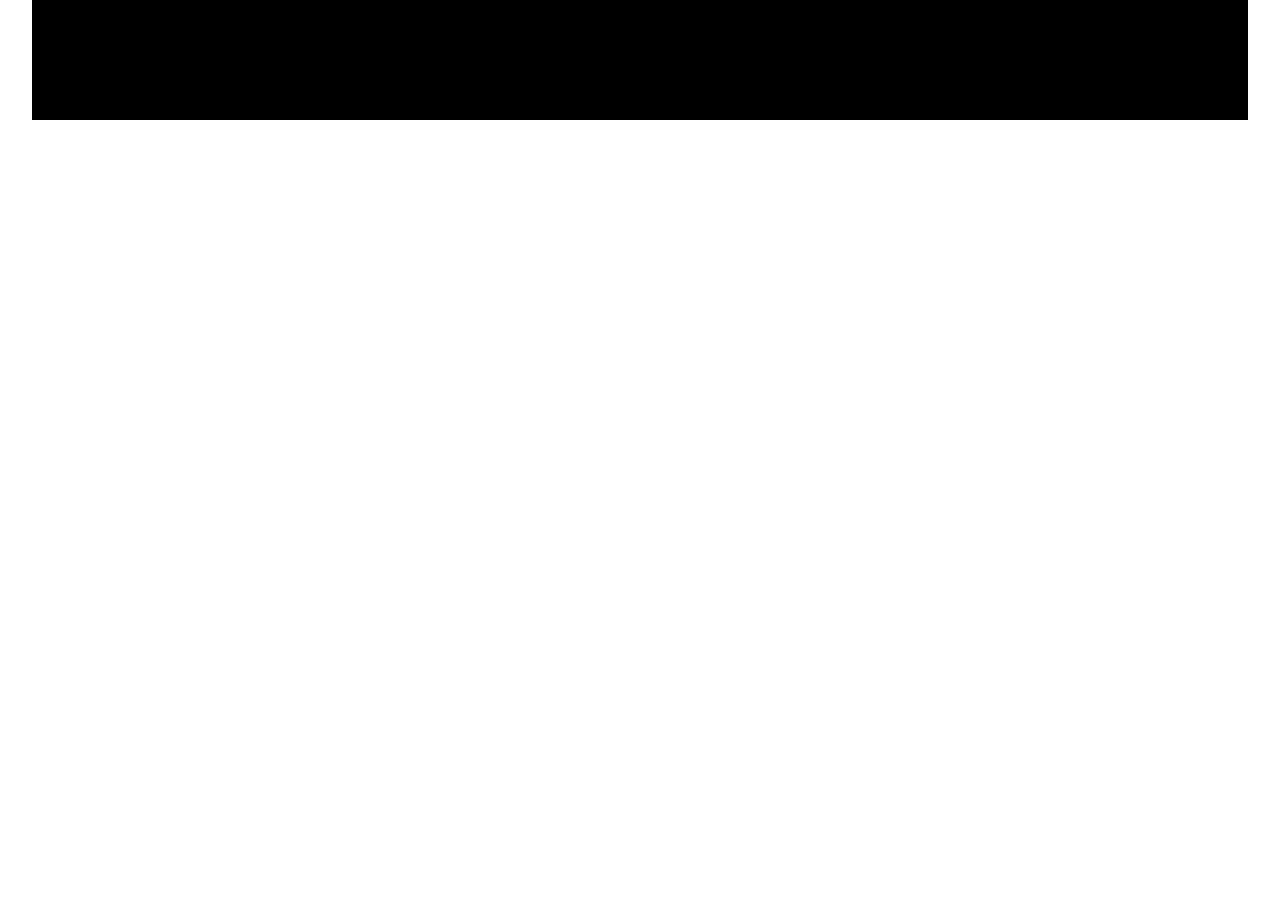
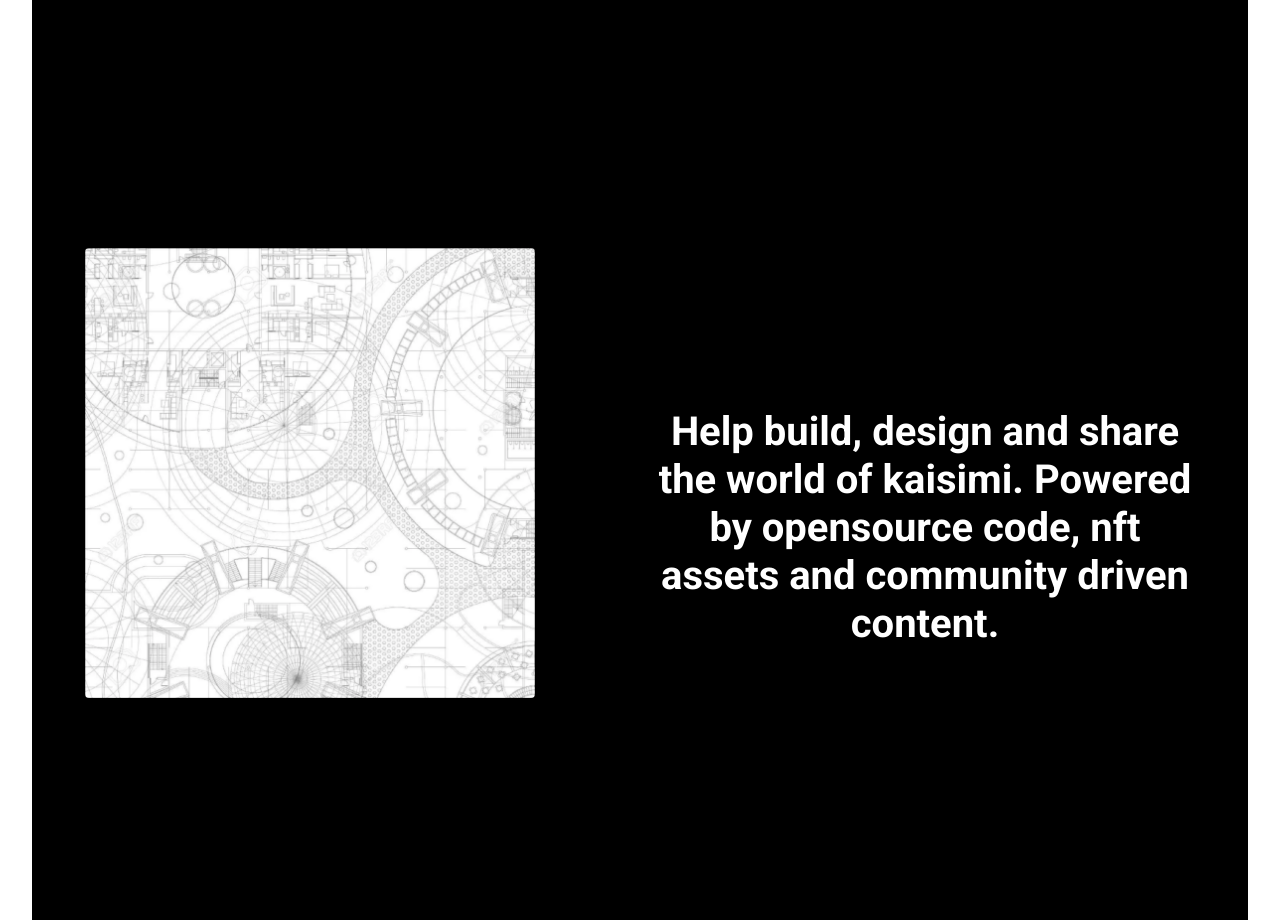
Before and after one commit to TheGodOfAwesome/Caste, a Next.js app: page / in a window 1280 px wide. Shown: the part 1480-2400 px from the top of the page. Before the commit the page ends 1600 px from the top, so only its background shows below. Built offline with nearby package versions, Linux system fonts and the light colour scheme.

Commit message:
changed site to help with buidl in public approach

```diff
--- /dev/null
+++ b/components/CreateSection.js
@@ -0,0 +1,32 @@
+import { MDBAnimation, MDBContainer, MDBRow, MDBCol, MDBIcon } from "mdbreact";
+
+const CreateSection = () => {
+    return (
+        <MDBContainer
+            style={{ height:"100vh", width: '100vw', paddingTop: '5em', backgroundColor: "#000"}}
+        >
+            <header>
+                <div className="view">
+                    <MDBRow>
+                        <MDBCol className='text-center text-md-left mt-xl-5 mb-5'>
+                            <MDBAnimation type='fadeInRight' delay='.3s'>
+                                <img className="rounded" src="./assets/image/design.png" height="450px"/>
+                            </MDBAnimation>
+                        </MDBCol>
+
+                        <MDBCol className='text-center'>
+                            <MDBAnimation type='fadeInLeft' delay='.3s'>
+                                <h1 style={{color: "#ffffff", paddingTop:"4em"}} className='h1-responsive font-weight-bold mt-sm-5'>
+                                    Help build, design and share the world of kaisimi. Powered by opensource code, nft assets
+                                    and community driven content.
+                                </h1>
+                            </MDBAnimation>
+                        </MDBCol>
+                    </MDBRow>
+                </div>
+            </header>
+        </MDBContainer>
+    )
+}
+
+export default CreateSection
--- a/pages/index.js
+++ b/pages/index.js
@@ -9,13 +9,15 @@ import ImageInfoCard from '../components/ImageInfoCard';
 import ImagePartnerCard from '../components/ImagePartnerCard';
 import IntroVideoSection from '../components/IntroVideoSection';
 import BlurbSection from '../components/BlurbSection';
+import CreateSection from '../components/CreateSection';
 
 export default function Home() {
   return (
     <div className={styles.container}>
       <Head>
         <title>Caste</title>
-        <meta name="description" content="Generated by create next app" />
+        <meta property="og:image" content="https://caste.vercel.app/assets/image/logo_caste_square_black.png" />
+        <meta name="description" content="Caste TCG" />
         <link rel="icon" href="/favicon.ico" />
       </Head>
 
@@ -24,6 +26,9 @@ export default function Home() {
       >
         <IntroSection/>
         <BlurbSection/>
+        <div id="create">
+          <CreateSection/>
+        </div>
       </div>
     </div>
   )
```
Also changed, not shown: components/Navbar.js (+6 -6 lines), public/assets/image/design.png (added), public/assets/image/logo_caste_square_black.png (added).
